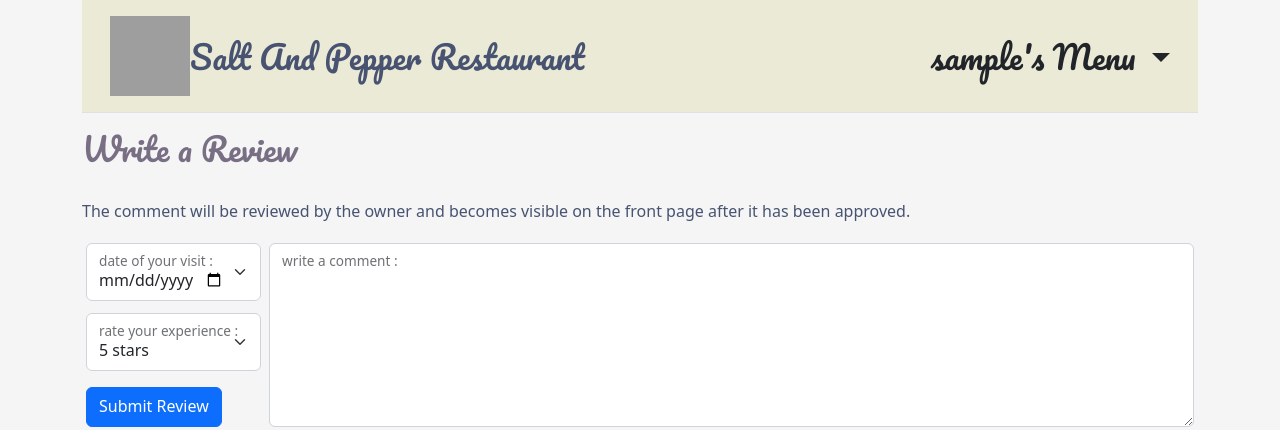
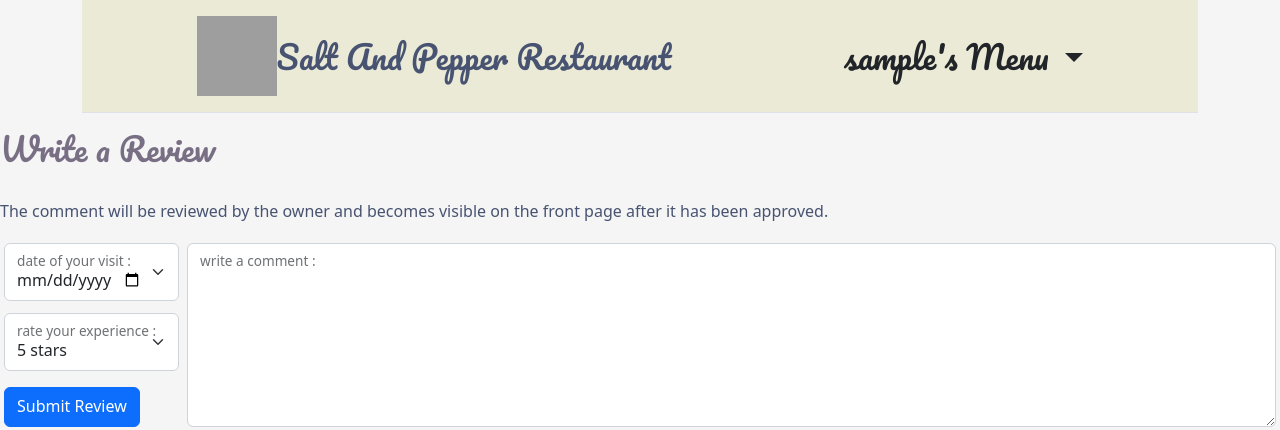
Before and after one commit to Code-Institute-Submissions/Zolske-salt-and-pepper-manager, a Django app: page /comments/ in a window 1280 px wide. Shown: the top 430 px of the page. Run offline with Django 4.2, Linux system fonts and the light colour scheme; the visitor is signed in with stand-in values (Sample User, id 1); data that the repository does not hold is empty; some libraries are stand-ins or nearby versions; grey boxes are pictures that could not be loaded.

Commit message:
alligne and flex navbar correctly

```diff
--- a/django_project/settings.py
+++ b/django_project/settings.py
@@ -174,9 +174,9 @@ EMAIL_USE_TLS = True
 # ============== before deponing to heroku, py manage.py collectstatic =========================================
 
 # comment this lines when deploying to heroku!!!!!!!!!!!!!!!!!!!!!!!!!!!!!!!!!!!!!!!!!!!!!!!!!!
-# STATICFILES_STORAGE = 'cloudinary_storage.storage.StaticHashedCloudinaryStorage' # use whitenoise because cloudinary is not working!!!
-# STATICFILES_DIRS = [os.path.join(BASE_DIR, 'static')] # use whitenoise because cloudinary is not working!!!
-# STATIC_ROOT = os.path.join(BASE_DIR, 'staticfiles') # use whitenoise because cloudinary is not working!!!
+#STATICFILES_STORAGE = 'cloudinary_storage.storage.StaticHashedCloudinaryStorage' # use whitenoise because cloudinary is not working!!!
+#STATICFILES_DIRS = [os.path.join(BASE_DIR, 'static')] # use whitenoise because cloudinary is not working!!!
+#STATIC_ROOT = os.path.join(BASE_DIR, 'staticfiles') # use whitenoise because cloudinary is not working!!!
 
 # uncomment this line when deploying to heroku !!!!!!!!!!!!!!!!!!!!!!!!!!!!!!!!!!!!!!!!!!!!!!!!!!! whitenoise
 STATIC_ROOT = BASE_DIR / "static"
--- a/templates/base.html
+++ b/templates/base.html
@@ -30,20 +30,20 @@
     <div class="container">
         <header class="p-3 mb-3 border-bottom">
             <div class="container">
-                <div class="d-flex flex-wrap align-items-center justify-content-center
-              justify-content-lg-start">
+                <div class="d-flex flex-wrap justify-content-around">
+                    <div class="d-flex flex-wrap justify-content-around">
                         <img height="80" width="80"
                             src="https://res.cloudinary.com/diwuglogr/image/upload/v1656272885/salt_and_pepper/logo_cozruj.webp"
                             alt="">
-                    <p class="navbar-title align-self-center">Salt And Pepper Restaurant</p>
-                    <!-- <a class="navbar-brand" href="{% url 'home' %}">Salt And
-                            Pepper Restaurant</a> -->
-                    <ul class="nav col-12 col-lg-auto me-lg-auto mb-2 justify-content-center mb-md-0"></ul>
+                        <p class="navbar-title align-self-center text-center">Salt And Pepper Restaurant</p>
+                    </div>
                     {% if user.is_authenticated %}
+                    <!-- <ul class="nav col-12 col-lg-auto me-lg-auto mb-2 justify-content-center mb-md-0"></ul> -->
                     {% if user.profile_picture %}
-                    <img src="{{user.profile_picture}}" alt="user profile picture" class="profile-picture text-end">
+                    <div class="d-flex flex-wrap justify-content-around align-self-center">
+                        <img src="{{user.profile_picture}}" alt="user profile picture" class="profile-picture">
                         {% endif %}
-                    <div class="dropdown text-end">
+                        <div class="dropdown align-self-center">
                             <a href="#" class="d-block link-dark text-decoration-none dropdown-toggle user-menu"
                                 id="dropdownUser1" data-bs-toggle="dropdown" aria-expanded="false">
                                 {{ user.username }}'s Menu
@@ -64,18 +64,19 @@
                                         Change Your Password</a></li>
                             </ul>
                         </div>
+                        <!-- </ul> -->
                         {% else %}
-                    </ul>
-                    <div class="text-end">
-                        <a href="{% url 'home' %}" class="btn btn-outline-dark me-2">
+                        <div class="d-flex flex-wrap justify-content-around align-items-center">
+                            <a href="{% url 'home' %}" class="btn btn-outline-dark m-2">
                                 Home</a>
-                        <a href="{% url 'menu' %}" class="btn btn-outline-dark me-2">
+                            <a href="{% url 'menu' %}" class="btn btn-outline-dark m-2">
                                 Menu</a>
-                        <a href="{% url 'login' %}" class="btn btn-outline-dark me-2">
+                            <a href="{% url 'login' %}" class="btn btn-outline-dark m-2">
                                 Log In</a>
-                        <a href="{% url 'signup' %}" class="btn btn-outline-dark">Sign Up</a>
+                            <a href="{% url 'signup' %}" class="btn btn-outline-dark m-2">Sign Up</a>
                         </div>
                         {% endif %}
+                    </div>
                 </div>
             </div>
         </header>
```
Lines whose indentation alone changed are shown as unchanged.
